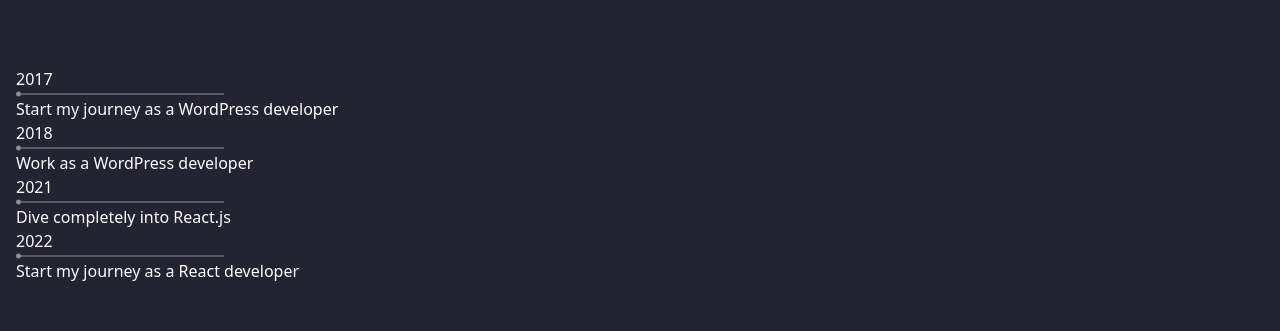
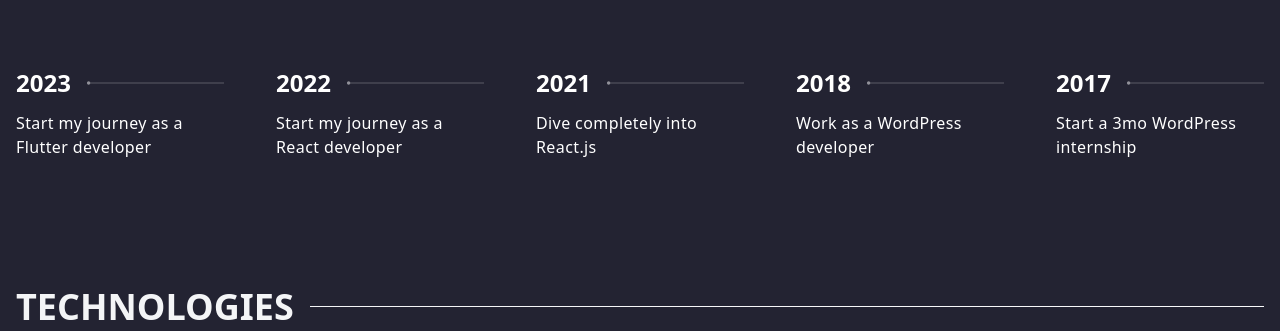
Before and after one commit to Infvyr/nextjs-portfolio, a Next.js app: page / in a window 1280 px wide. Shown: the part 1242-1573 px from the top of the page. Built offline with nearby package versions, Linux system fonts and the light colour scheme; no server answers.

Commit message:
refactor timeline animations

```diff
--- a/app/sections/about/TimeLine.jsx
+++ b/app/sections/about/TimeLine.jsx
@@ -4,18 +4,20 @@
 import { LazyMotion, domAnimation, useInView } from "framer-motion";
 
 const TimeLineData = [
-	{ year: 2017, text: "Start my journey as a WordPress developer" },
+	{ year: 2023, text: "Start my journey as a Flutter developer" },
+	{ year: 2022, text: "Start my journey as a React developer" },
+	{ year: 2021, text: "Dive completely into React.js" },
 	{ year: 2018, text: "Work as a WordPress developer" },
-	{ year: 2021, text: "Dive completely into React.js" },
-	{ year: 2022, text: "Start my journey as a React developer" }
+	{ year: 2017, text: "Start a 3mo WordPress internship" }
 ];
 
 export function TimeLine() {
+	/// TODO: Add color mode support
 	const colorMode = "dark";
-	const [activeItem, setActiveItem] = useState(0);
-	const carouselRef = useRef();
-	const animRef = useRef(null);
-	const isInView = useInView(animRef, { once: true });
+	const [, setActiveItem] = useState(0);
+	const carouselRef = useRef(null);
+	// const animRef = useRef(null);
+	const isInView = useInView(carouselRef, { once: true });
 
 	const scroll = (node, left) => {
 		return node.scrollTo({ left, behavior: "smooth" });
@@ -61,30 +63,17 @@
 			<ul
 				ref={carouselRef}
 				onScroll={handleScroll}
-				// display="flex"
-				// justifyContent="space-between"
-				// gap={5}
-				// overflowX="auto"
-				// scrollSnapType="x mandatory"
-				// cursor="all-scroll"
-				sx={{
-					"&": {
-						scrollbarWidth: "none"
-					},
-					"&::-webkit-scrollbar": {
-						display: "none"
-					}
-				}}
+				className="flex flex-row flex-nowrap gap-5 justify-between overflow-x-auto snap-x cursor-pointer hide-scroll-bar"
 			>
 				<>
 					{TimeLineData.map((item, index) => {
 						return (
-							<ul
+							<li
+								id={`carousel__item-${index}`}
 								key={index}
-								// w={["calc((100% / 2) - 30px)", "calc(100% / 4)", "calc(100% / 6)"]}
-								// scrollSnapAlign="start"
-								ref={animRef}
-								sx={{
+								className="flex flex-col gap-3 snap-start w-[calc((100%/2)-30px)] sm:w-1/3 md:w-1/6"
+								onClick={(e) => handleClick(e, index)}
+								style={{
 									transform: isInView
 										? "none"
 										: `${index === 0 ? "translateY(250px)" : `translateY(${200 / index}px)`}`,
@@ -94,15 +83,11 @@
 									}s`
 								}}
 							>
-								<div
-									// index={index}
-									id={`carousel__item-${index}`}
-									// active={activeItem}
-									onClick={(e) => handleClick(e, index)}
-									// flexDirection="column"
-									// gap={3}
+								<h3
+									tabIndex="0"
+									aria-label={"What do I do in " + item.year}
+									className="flex items-center gap-4 text-2xl font-bold"
 								>
-									<h3 tabIndex="0" aria-label={"What do I do in " + item.year}>
 									{`${item.year}`}
 									<svg
 										width="208"
@@ -132,11 +117,10 @@
 										</defs>
 									</svg>
 								</h3>
-									<p letterSpacing="0.02em" tabIndex="0">
+								<p className="tracking-wide " tabIndex="0">
 									{item.text}
 								</p>
-								</div>
-							</ul>
+							</li>
 						);
 					})}
 				</>
--- a/app/sections/introduction/index.jsx
+++ b/app/sections/introduction/index.jsx
@@ -18,7 +18,7 @@
 	let [count, setCount] = useState(0);
 	const [text] = useState([
 		"build Flutter apps for Android and iOS",
-		"convert your design into modern UI",
+		"convert design into modern UI",
 		"build interactive UI using React",
 		"develop complex websites using Next.js"
 	]);
--- a/next.config.js
+++ b/next.config.js
@@ -2,9 +2,6 @@
 const nextConfig = {
 	reactStrictMode: true,
 	swcMinify: true,
-	experimental: {
-		appDir: true
-	},
 	images: {
 		domains: ["cdn.sanity.io"]
 	},
```
Lines whose indentation alone changed are shown as unchanged.
